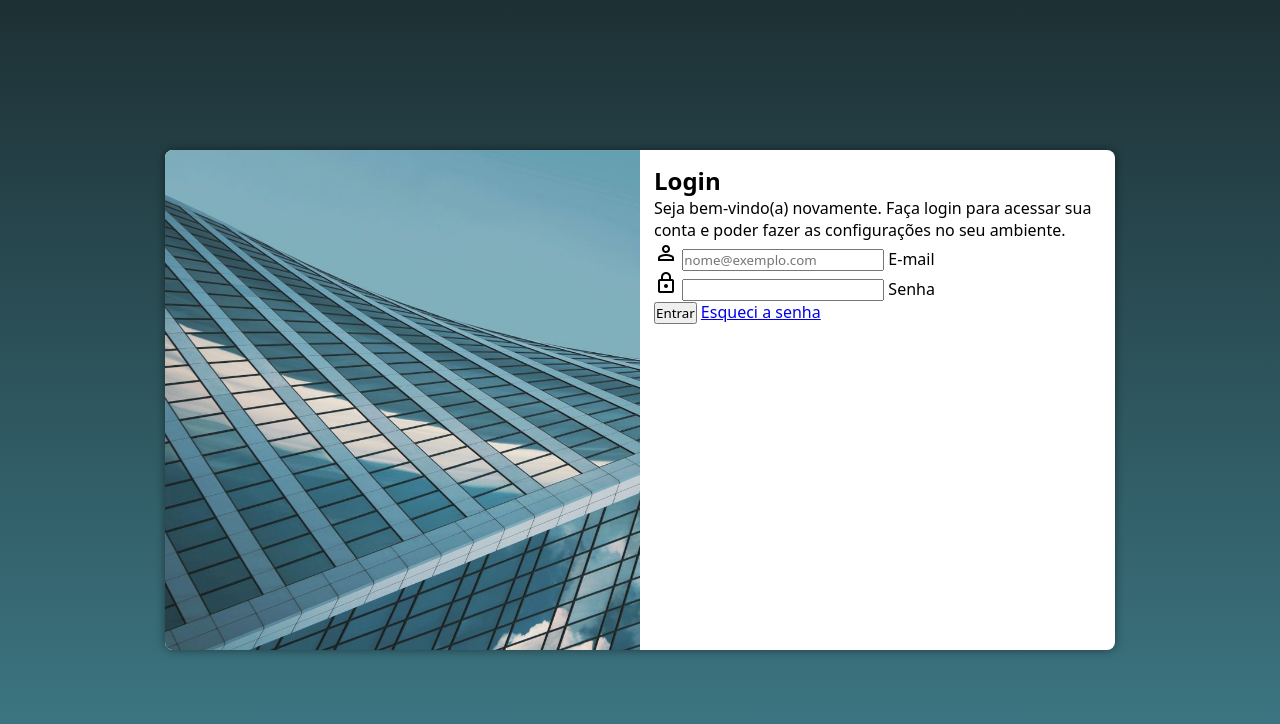
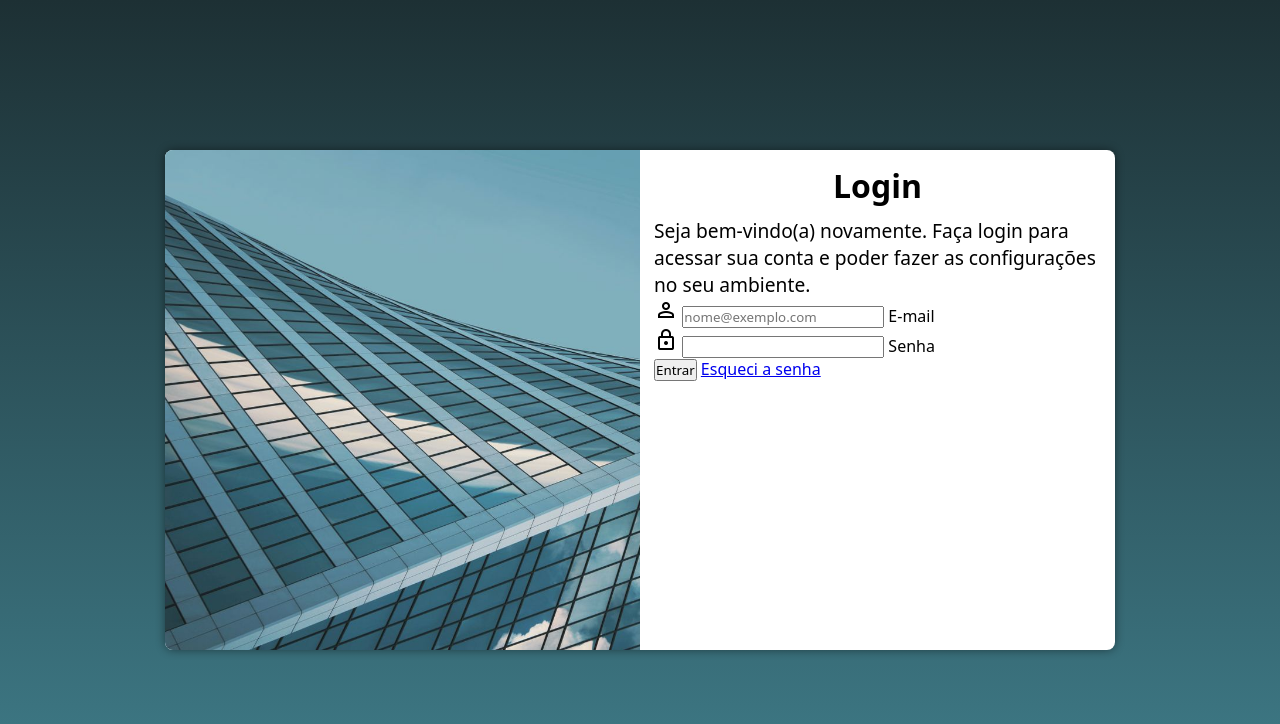
Before and after one commit to ginnavalim/projeto-login, a plain HTML site: page index.html in a window 1280 px wide. Drawn offline with nearby package versions, Linux system fonts and the light colour scheme.

Commit message:
style: ajusta tipografia e largura da tela de login

```diff
--- a/estilos/media-query.css
+++ b/estilos/media-query.css
@@ -48,4 +48,12 @@ Telas grandes: 1440px +
         float: right;
         width: 50%;
     }
+
+    div#formulario > h1 {
+        font-size: 2em;
+    }
+
+    div#formulario > p {
+        font-size: 1.2em;
+    }
 }
--- a/estilos/style.css
+++ b/estilos/style.css
@@ -35,7 +35,7 @@ section#login {
     overflow: hidden;
 
     background-color: white;
-    width: 250px;
+    width: 270px;
     height: 500px;
     border-radius: 8px;
     box-shadow: 0px 0px 10px rgba(0, 0, 0, 0.450);
@@ -55,3 +55,12 @@ section#login > div#formulario{
     display: block;
     padding: 14px;
 }
+
+div#formulario > h1 {
+    text-align: center;
+    margin-bottom: 10px;
+}
+
+div#formulario > p {
+    font-size: 0.8em;
+}
```
